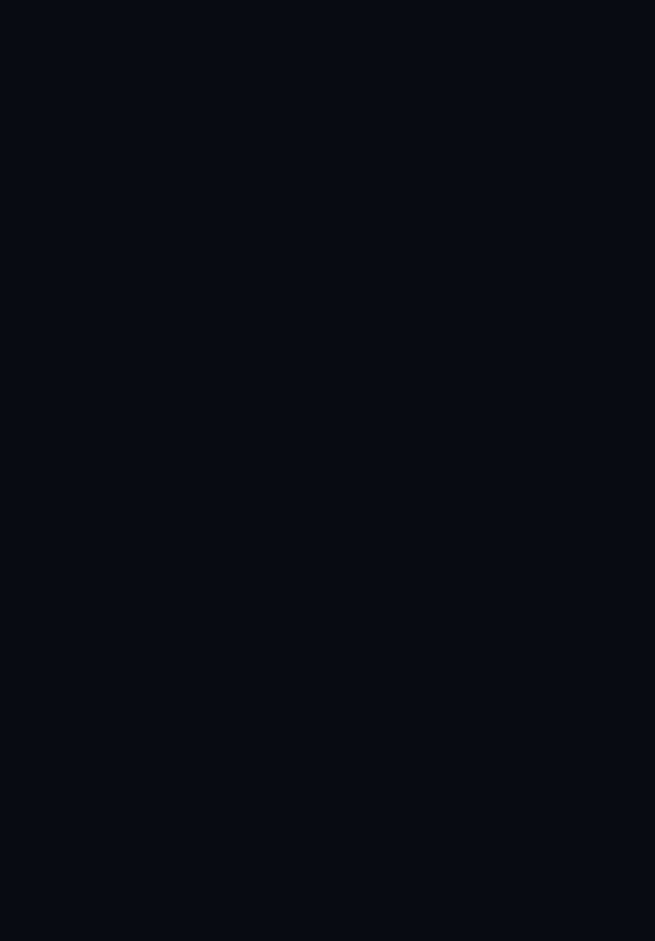
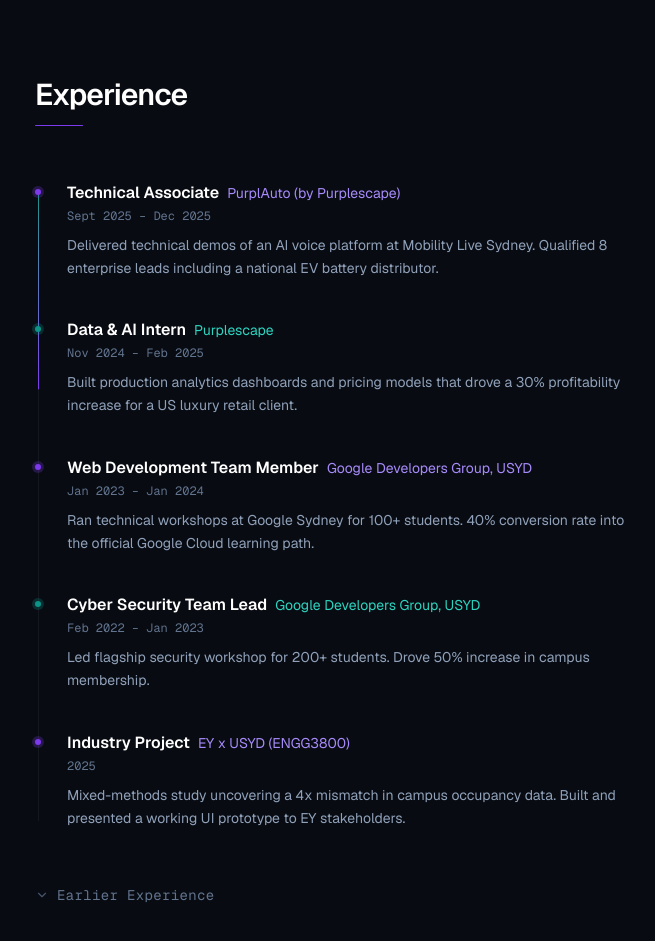
Before and after one commit to RushilBuilds/rushil-portfolio, a Next.js app: page / in a window 1280 px wide. Shown: the part 1380-2321 px from the top of the page, without its empty margins (157-812 px from the left). Before the commit the page ends 1345 px from the top, so only its background shows below. Built offline with nearby package versions, Linux system fonts and the light colour scheme.

Commit message:
feat: experience section with animated timeline and earlier experience accordion

```diff
--- /dev/null
+++ b/src/app/components/experience/Experience.tsx
@@ -0,0 +1,237 @@
+'use client';
+
+import { useRef, useState } from 'react';
+import { motion, useScroll, useTransform, AnimatePresence } from 'framer-motion';
+import { ChevronDown } from 'lucide-react';
+
+const EASE: [number, number, number, number] = [0.22, 1, 0.36, 1];
+
+interface MainRole {
+  title: string;
+  company: string;
+  period: string;
+  impact: string;
+  accent: 'purple' | 'teal';
+}
+
+interface EarlyRole {
+  title: string;
+  company: string;
+  period: string;
+  impact: string;
+}
+
+const MAIN_ROLES: MainRole[] = [
+  {
+    title: 'Technical Associate',
+    company: 'PurplAuto (by Purplescape)',
+    period: 'Sept 2025 – Dec 2025',
+    impact:
+      'Delivered technical demos of an AI voice platform at Mobility Live Sydney. Qualified 8 enterprise leads including a national EV battery distributor.',
+    accent: 'purple',
+  },
+  {
+    title: 'Data & AI Intern',
+    company: 'Purplescape',
+    period: 'Nov 2024 – Feb 2025',
+    impact:
+      'Built production analytics dashboards and pricing models that drove a 30% profitability increase for a US luxury retail client.',
+    accent: 'teal',
+  },
+  {
+    title: 'Web Development Team Member',
+    company: 'Google Developers Group, USYD',
+    period: 'Jan 2023 – Jan 2024',
+    impact:
+      'Ran technical workshops at Google Sydney for 100+ students. 40% conversion rate into the official Google Cloud learning path.',
+    accent: 'purple',
+  },
+  {
+    title: 'Cyber Security Team Lead',
+    company: 'Google Developers Group, USYD',
+    period: 'Feb 2022 – Jan 2023',
+    impact:
+      'Led flagship security workshop for 200+ students. Drove 50% increase in campus membership.',
+    accent: 'teal',
+  },
+  {
+    title: 'Industry Project',
+    company: 'EY x USYD (ENGG3800)',
+    period: '2025',
+    impact:
+      'Mixed-methods study uncovering a 4x mismatch in campus occupancy data. Built and presented a working UI prototype to EY stakeholders.',
+    accent: 'purple',
+  },
+];
+
+const EARLY_ROLES: EarlyRole[] = [
+  {
+    title: 'Technical Lead',
+    company: 'ThePhiWorks',
+    period: 'Jan 2021 – Jul 2021',
+    impact:
+      'Built and deployed a news aggregator app to the Google Play Store. Led a small cross-functional dev team.',
+  },
+  {
+    title: 'Web Development Intern',
+    company: 'Verzeo Microsoft',
+    period: 'May 2020 – Aug 2020',
+    impact:
+      'Delivered client web projects using Django and Python. Earned Microsoft Web Development Certificate.',
+  },
+  {
+    title: 'Technical Lead',
+    company: 'I2WE',
+    period: 'May 2019 – Feb 2020',
+    impact:
+      'Built an event website and QR check-in system. Platform grew to 13,000+ annual participants.',
+  },
+];
+
+const ACCENT = {
+  purple: { dot: '#7c3aed', label: '#a78bfa' },
+  teal: { dot: '#0d9488', label: '#2dd4bf' },
+};
+
+export default function Experience() {
+  const timelineRef = useRef<HTMLDivElement>(null);
+  const [earlyOpen, setEarlyOpen] = useState(false);
+
+  // Animate the timeline line as section scrolls into view
+  const { scrollYProgress } = useScroll({
+    target: timelineRef,
+    offset: ['start 80%', 'end 60%'],
+  });
+  const lineScaleY = useTransform(scrollYProgress, [0, 1], [0, 1]);
+
+  return (
+    <section id="experience" className="relative z-10 py-28 px-6">
+      <div className="max-w-4xl mx-auto flex flex-col gap-14">
+
+        {/* Heading */}
+        <motion.div
+          initial={{ opacity: 0, y: 20 }}
+          whileInView={{ opacity: 1, y: 0 }}
+          viewport={{ once: true, margin: '-80px' }}
+          transition={{ duration: 0.6, ease: EASE }}
+          className="flex flex-col gap-3"
+        >
+          <h2 className="text-3xl font-semibold text-white tracking-tight">Experience</h2>
+          <div className="h-px w-12 bg-[#7c3aed] rounded-full" />
+        </motion.div>
+
+        {/* ── Main timeline ── */}
+        <div ref={timelineRef} className="relative">
+
+          {/* Vertical track — sits at left-[3px] so dots (w-1.5 = 6px, left-0) centre on it */}
+          <div className="absolute left-[3px] top-2 bottom-2 w-px bg-white/5 overflow-hidden">
+            <motion.div
+              className="w-full bg-gradient-to-b from-[#0d9488] to-[#7c3aed] origin-top"
+              style={{ scaleY: lineScaleY, height: '100%' }}
+            />
+          </div>
+
+          <div className="flex flex-col">
+            {MAIN_ROLES.map((role, i) => (
+              <motion.div
+                key={role.title + role.company}
+                initial={{ opacity: 0, x: -18 }}
+                whileInView={{ opacity: 1, x: 0 }}
+                viewport={{ once: true, margin: '-60px' }}
+                transition={{ duration: 0.55, delay: 0.05 + i * 0.07, ease: EASE }}
+                className="relative pl-8 pb-10 last:pb-0"
+              >
+                {/* Dot — centre aligned to left-[3px] track */}
+                <span
+                  className="absolute left-0 top-[7px] flex items-center justify-center"
+                  aria-hidden="true"
+                >
+                  {/* Outer glow ring */}
+                  <span
+                    className="absolute w-3 h-3 rounded-full opacity-25"
+                    style={{ background: ACCENT[role.accent].dot }}
+                  />
+                  {/* Inner dot */}
+                  <span
+                    className="w-1.5 h-1.5 rounded-full"
+                    style={{ background: ACCENT[role.accent].dot }}
+                  />
+                </span>
+
+                <div className="flex flex-col gap-1">
+                  {/* Title + company */}
+                  <div className="flex flex-wrap items-baseline gap-x-2 gap-y-0.5">
+                    <span className="text-base font-semibold text-white leading-snug">
+                      {role.title}
+                    </span>
+                    <span className="text-sm" style={{ color: ACCENT[role.accent].label }}>
+                      {role.company}
+                    </span>
+                  </div>
+
+                  {/* Date */}
+                  <span className="text-xs text-slate-500 font-mono">{role.period}</span>
+
+                  {/* Impact line */}
+                  <p className="text-sm text-slate-400 leading-relaxed mt-1.5 max-w-xl">
+                    {role.impact}
+                  </p>
+                </div>
+              </motion.div>
+            ))}
+          </div>
+        </div>
+
+        {/* ── Earlier experience accordion ── */}
+        <div className="flex flex-col gap-0">
+          <button
+            onClick={() => setEarlyOpen((v) => !v)}
+            className="flex items-center gap-2 text-sm text-slate-500 hover:text-slate-300 transition-colors duration-200 w-fit font-mono tracking-wide group"
+            aria-expanded={earlyOpen}
+          >
+            <motion.span
+              animate={{ rotate: earlyOpen ? 180 : 0 }}
+              transition={{ duration: 0.3, ease: EASE }}
+              className="text-slate-600 group-hover:text-slate-400"
+            >
+              <ChevronDown size={14} />
+            </motion.span>
+            Earlier Experience
+          </button>
+
+          <AnimatePresence initial={false}>
+            {earlyOpen && (
+              <motion.div
+                key="early"
+                initial={{ height: 0, opacity: 0 }}
+                animate={{ height: 'auto', opacity: 1 }}
+                exit={{ height: 0, opacity: 0 }}
+                transition={{ duration: 0.38, ease: EASE }}
+                className="overflow-hidden"
+              >
+                <div className="flex flex-col gap-0 mt-5">
+                  {EARLY_ROLES.map((role) => (
+                    <div
+                      key={role.title + role.company}
+                      className="border-l border-[#7c3aed]/25 pl-5 py-3.5 flex flex-col gap-1"
+                    >
+                      <div className="flex flex-wrap items-baseline gap-x-2 gap-y-0.5">
+                        <span className="text-sm font-semibold text-white/80">{role.title}</span>
+                        <span className="text-sm text-[#a78bfa]/60">{role.company}</span>
+                      </div>
+                      <span className="text-xs text-slate-600 font-mono">{role.period}</span>
+                      <p className="text-sm text-slate-500 leading-relaxed mt-0.5 max-w-lg">
+                        {role.impact}
+                      </p>
+                    </div>
+                  ))}
+                </div>
+              </motion.div>
+            )}
+          </AnimatePresence>
+        </div>
+
+      </div>
+    </section>
+  );
+}
--- a/src/app/page.tsx
+++ b/src/app/page.tsx
@@ -1,11 +1,13 @@
 import Hero from './components/hero/Hero';
 import Projects from './components/projects/Projects';
+import Experience from './components/experience/Experience';
 
 export default function Home() {
   return (
     <main>
       <Hero />
       <Projects />
+      <Experience />
     </main>
   );
 }
```
